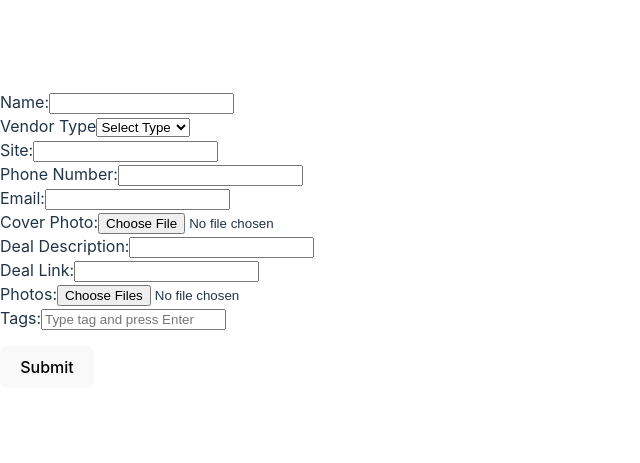
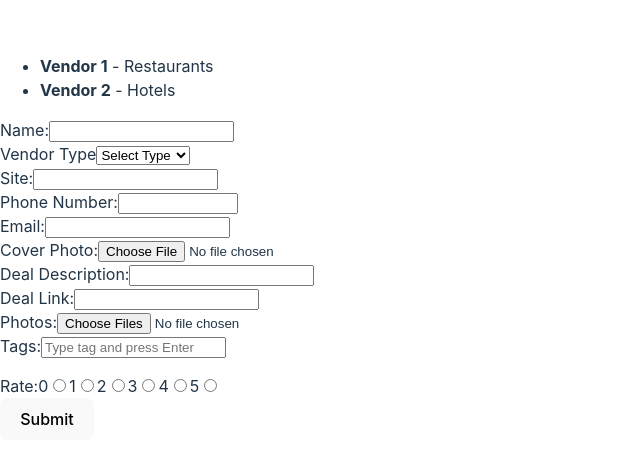
Before and after one commit to kerenk100/baot-travel, a React (Vite) app: page / in a window 1280 px wide. Shown: the part 161-624 px from the top of the page, without its empty margins (0-640 px from the left). Built offline with nearby package versions, Linux system fonts and the light colour scheme.

Commit message:
[sprint-a-team-3-shiran]Added list of vendors. vendor rate, id and few limitation

```diff
--- a/src/App.tsx
+++ b/src/App.tsx
@@ -1,11 +1,50 @@
 import React from 'react';
 import VendorForm from './VendorForm';
+import SimpleVendorList from './SimpleVendorList';
 
 function App() {
   return (
     <div className="App">
-      <VendorForm />
+      <SimpleVendorList vendors={[
+    {
+      name: 'Vendor 1',
+      vendorType: 'Restaurants',
+      site: 'https://example.com',
+      phoneNumber: '123-456-7890',
+      email: 'contact@example.com',
+      coverPhoto: null,
+      deal: {
+        id: 'deal1',
+        vendorId: 'v1',
+        description: 'Special Offer',
+        link: 'https://example.com/deals'
+      },
+      photos: [],
+      tags: ['Wedding', 'Buffet'],
+      rate: '2'
+    },
+    {
+      name: 'Vendor 2',
+      vendorType: 'Hotels',
+      site: 'https://example.com',
+      phoneNumber: '123-456-7890',
+      email: 'contact@example.com',
+      coverPhoto: null,
+      deal: {
+        id: 'deal1',
+        vendorId: 'v1',
+        description: 'Special Offer',
+        link: 'https://example.com/deals'
+      },
+      photos: [],
+      tags: ['Wedding', 'Buffet'],
+      rate: '5'
+    }
+    // Add more vendor objects here
+  ]}/>
+  <VendorForm />
     </div>
+
   );
 }
 
--- /dev/null
+++ b/src/SimpleVendorList.jsx
@@ -0,0 +1,15 @@
+import React from 'react';
+
+function SimpleVendorList(props) {
+  return (
+    <ul className="vendors-list">
+      {props.vendors.map((vendor, index) => (
+        <li key={index} className="vendor-item">
+          <strong>{vendor.name}</strong> - {vendor.vendorType}
+        </li>
+      ))}
+    </ul>
+  );
+}
+
+export default SimpleVendorList;
--- a/src/VendorForm.jsx
+++ b/src/VendorForm.jsx
@@ -1,7 +1,8 @@
-import React, { useState } from 'react';
+import React, { useState/*, useEffect*/} from 'react';
 
-function VendorForm() {
+function VendorForm(/*{ onSubmit, initialVendor }*/) {
   const [vendor, setVendor] = useState({
+    id: '',
     name: '',
     vendorType: '',
     site: '',
@@ -15,13 +16,20 @@ function VendorForm() {
       link: ''
     },
     photos: [],
-    tags: []
+    tags: [],
+    rate: ''
   });
 
   const VendorTypes = {
     HOTELS: 'Hotels',
     RESTAURANTS: 'Restaurants'
   };
+
+  // useEffect(() => {
+  //   if (initialVendor) {
+  //     setVendor(initialVendor);
+  //   }
+  // }, [initialVendor]);
 
   const handleChange = (event) => {
     const { name, value } = event.target;
@@ -35,7 +43,7 @@ function VendorForm() {
 
   const handleSubmit = (event) => {
     event.preventDefault();
-    // Here, you would usually send the 'vendor' state to the backend or process it as needed.
+  //  onSubmit(vendor);
     console.log('Form submitted:', vendor);
   };
 
@@ -68,6 +76,8 @@ function VendorForm() {
       }));
     };
 
+
+
     const handleTagInputKeyDown = (event) => {
       // Check if the Enter key was pressed
       if (event.key === 'Enter') {
@@ -81,18 +91,22 @@ function VendorForm() {
     setVendor({...vendor, vendorType: event.target.value});
   };
 
+  const handleRemoveTag = (index) => {
+    setVendor({...vendor, tags: vendor.tags.filter((_, tagIndex) => index !== tagIndex)});
+  }
+
   return (
     <form onSubmit={handleSubmit}>
       <div>
         <label>
           Name:
-          <input type="text" name="name" value={vendor.name} onChange={handleChange} />
+          <input type="text" name="name" value={vendor.name} onChange={handleChange} required />
         </label>
       </div>
       <div>
         <label>
           Vendor Type
-          <select value={vendor.vendorType} onChange={handleVendorTypeChange}>
+          <select value={vendor.vendorType} onChange={handleVendorTypeChange} required>
             <option value="">Select Type</option>
             <option value={VendorTypes.HOTELS}>{VendorTypes.HOTELS}</option>
             <option value={VendorTypes.RESTAURANTS}>{VendorTypes.RESTAURANTS}</option>
@@ -108,7 +122,7 @@ function VendorForm() {
       <div>
         <label>
           Phone Number:
-          <input type="text" name="phoneNumber" value={vendor.phoneNumber} onChange={handleChange} />
+          <input type="number" name="phoneNumber" value={vendor.phoneNumber} onChange={handleChange}  min="1000000000" max="9999999999"/>
         </label>
       </div>
       <div>
@@ -146,12 +160,21 @@ function VendorForm() {
           Tags:
           <input type="text" onKeyDown={handleTagInputKeyDown}placeholder="Type tag and press Enter"/>
         </label>
-        <ul>
-          {vendor.tags.map((tag, index) => (
-            <li key={index}>{tag}</li>
-          ))}
-        </ul>
+        <ul>{vendor.tags.map((tag, index) => (<li key={index}>{tag}<button onClick={() => handleRemoveTag(index)}>Delete</button> {}
+      </li>
+    ))}
+  </ul>
       </div>
+      <div>
+        <label>Rate:</label>
+        {[...Array(6).keys()].map((value) => (
+          <label key={value}>
+            {value}
+            <input type="radio" name="rate" value={value} checked={vendor.rate === `${value}`} onChange={handleChange}/>
+          </label>
+        ))}
+      </div>
+      <div></div>
       <button type="submit">Submit</button>
     </form>
   );
```
